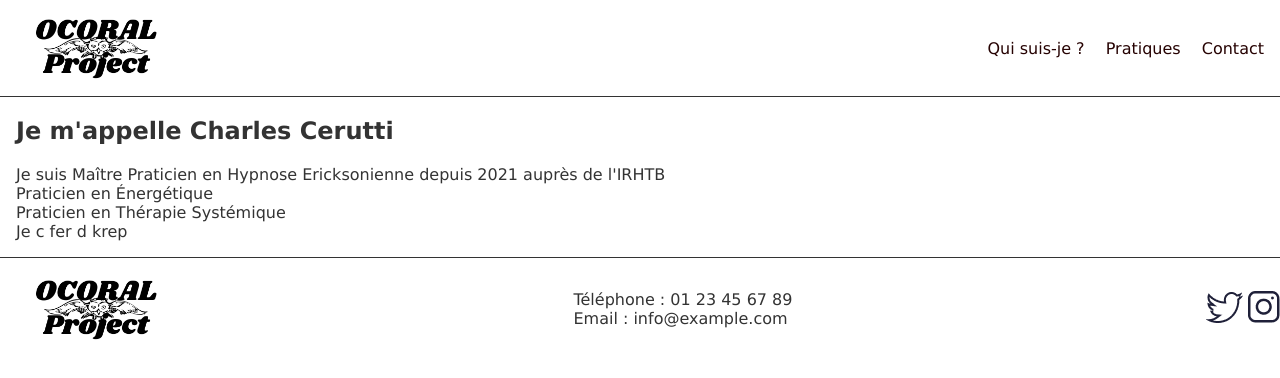
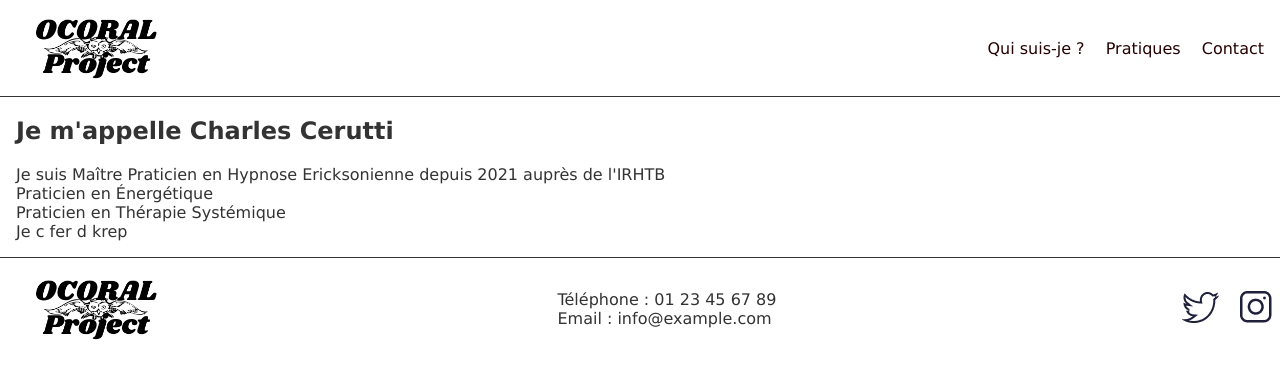
Before and after one commit to CRTTCharles/crttcharles.github.io, a plain HTML site: page index.html in a window 1280 px wide. Drawn offline with Linux system fonts and the light colour scheme.

Commit message:
Update style.css

```diff
--- a/style.css
+++ b/style.css
@@ -79,3 +79,8 @@ footer {
     justify-content: space-between;
     border-top: 1px solid;
 }
+
+footer .reseaux a {
+    margin-right: .5em;
+    margin-left: .5em;
+}
```
